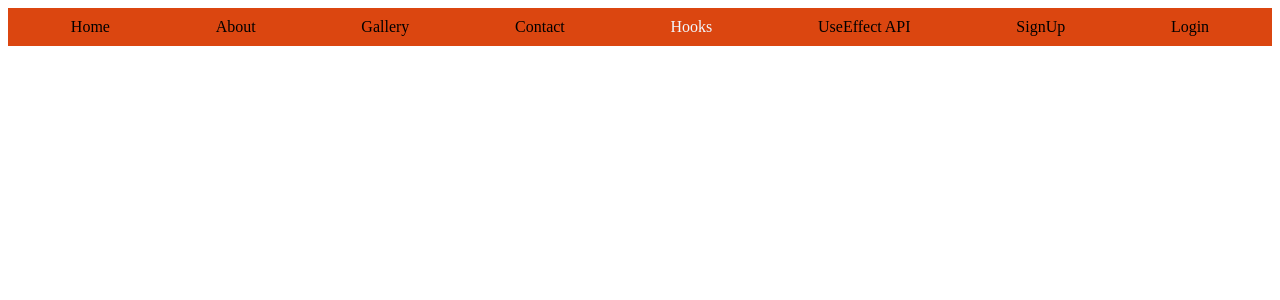
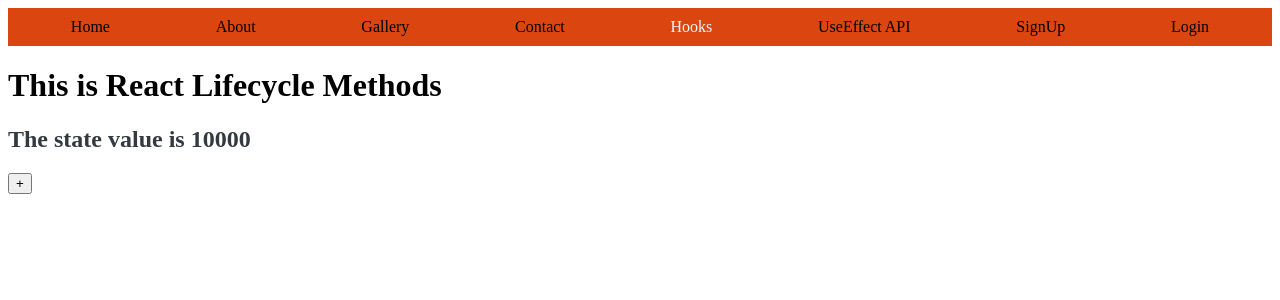
Before and after one commit to antoshreya/Mernproject2025, a React (Vite) app in the folder seceFrontend/: page /react-lifecycle-methods in a window 1280 px wide. Shown: the top 300 px of the page. Built offline with nearby package versions, Linux system fonts and the light colour scheme.

Commit message:
ReactLifecyclemethods has been added

```diff
--- a/seceFrontend/src/App.jsx
+++ b/seceFrontend/src/App.jsx
@@ -15,7 +15,7 @@ import UseReducer from './components/FunctionalComponents/Hooks/UseReducer';
 import UseRef from './components/FunctionalComponents/Hooks/UseRef.jsx';
 import UseMemo from './components/FunctionalComponents/Hooks/UseMemo.jsx';
 import UseCallback from './components/FunctionalComponents/Hooks/UseCallback.jsx';
-
+import ReactLifecycleMethods from './components/classComponents/ReactLifecycleMethods.jsx';
 function App() {
   const [count, setCount] = useState(0)
 
@@ -29,7 +29,7 @@ function App() {
       <Route path="/contact"element={<Contact />}></Route>
       <Route path="/useApi"element={<UseEffectAPI />}></Route>
 
-
+      <Route path="/react-lifecycle-methods"element={<ReactLifecycleMethods />}></Route>
       <Route path="/signup"element={<Signup />}></Route>
       <Route path="/login"element={<Login />}></Route>
       <Route path="/useState"element={<UseState />}></Route>
--- a/seceFrontend/src/components/FunctionalComponents/Navbar.jsx
+++ b/seceFrontend/src/components/FunctionalComponents/Navbar.jsx
@@ -27,8 +27,10 @@ const Navbar=()=>{
                         <li><Link to='/use-ref 'className="link">Useref</Link></li>
                         <li><Link to='/usememo 'className="link">UseMemo</Link></li>
                         <li><Link to='/usecall 'className="link">UseCallback</Link></li>
+                        <li><Link to='/react-lifecycle-methods 'className="link">ReactLifecycleMethods</Link></li>
                     </ul>)}
                 </div>
+
                 <li><Link to='/useapi 'className="link">UseEffect API</Link></li>
                 <li><Link to='/signup 'className="link">SignUp</Link></li>
                 <li><Link to='/login 'className="link">Login</Link></li>
--- /dev/null
+++ b/seceFrontend/src/components/classComponents/ReactLifecycleMethods.jsx
@@ -0,0 +1,38 @@
+import React from "react";
+class ReactLifecycleMethods extends React.Component {
+  constructor() {
+    super();
+    this.state = {
+      number: 0,
+    };
+  }
+  updateNum = () => {
+    this.setState({ number: this.state.number + 1 })
+  }
+  componentDidMount(){
+    console.log("Comp Mounted");
+  }
+  componentDidUpdate(prevProps,prevState){
+    if(prevState.number !== this.state.number){
+        console.log("Update Comp",prevState.number, this.state.number);
+    }
+  }
+  componentWillUnmount(){
+    console.log("Comp Unmounted");
+    this.setState({number:10000})
+  }
+  render() {
+    return (
+      <div>
+        <h1>This is React Lifecycle Methods</h1>
+        <h2>The state value is {this.state.number}</h2>
+        <button
+          onClick={this.updateNum}
+        >
+          +
+        </button>
+      </div>
+    );
+  }
+}
+export default ReactLifecycleMethods;
```
